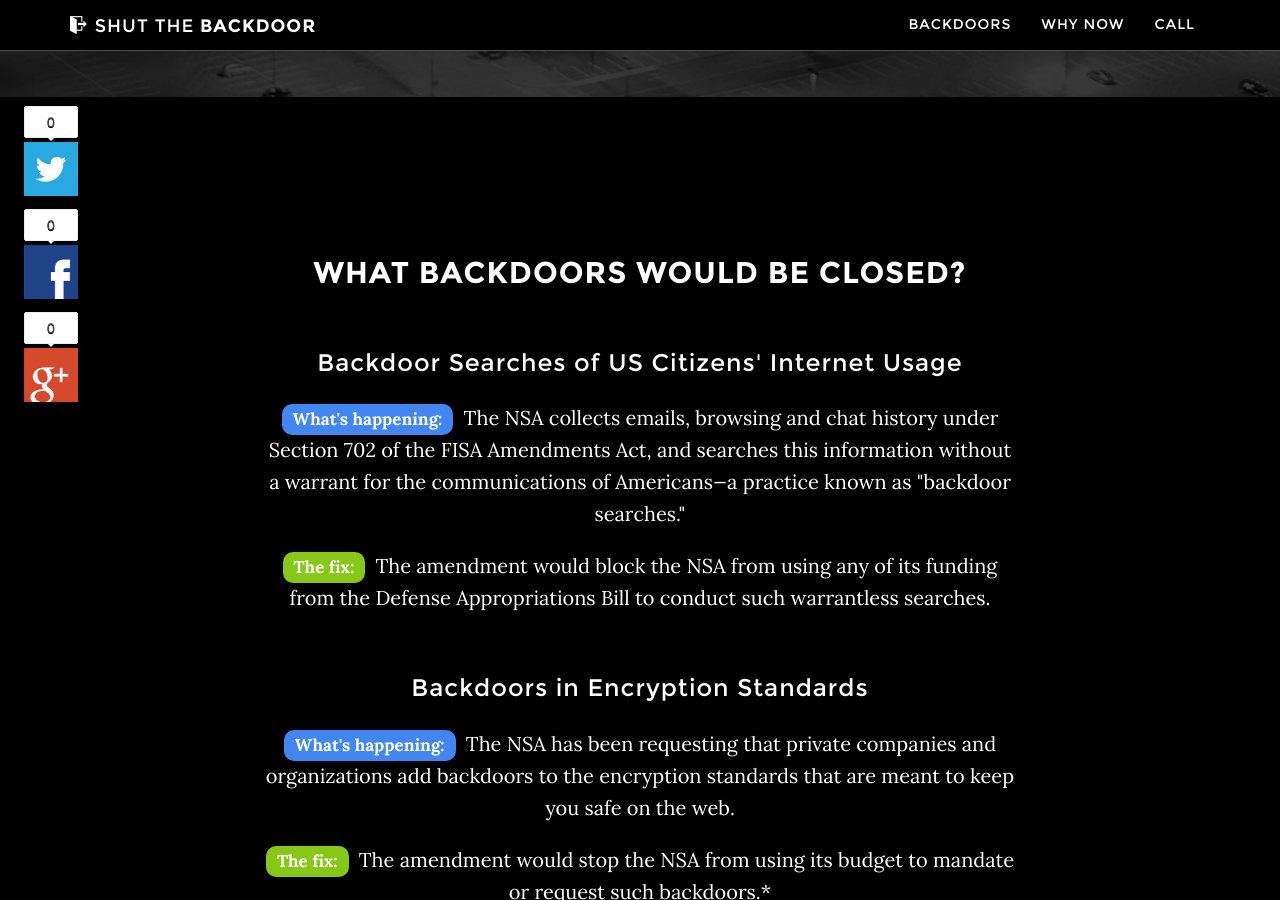
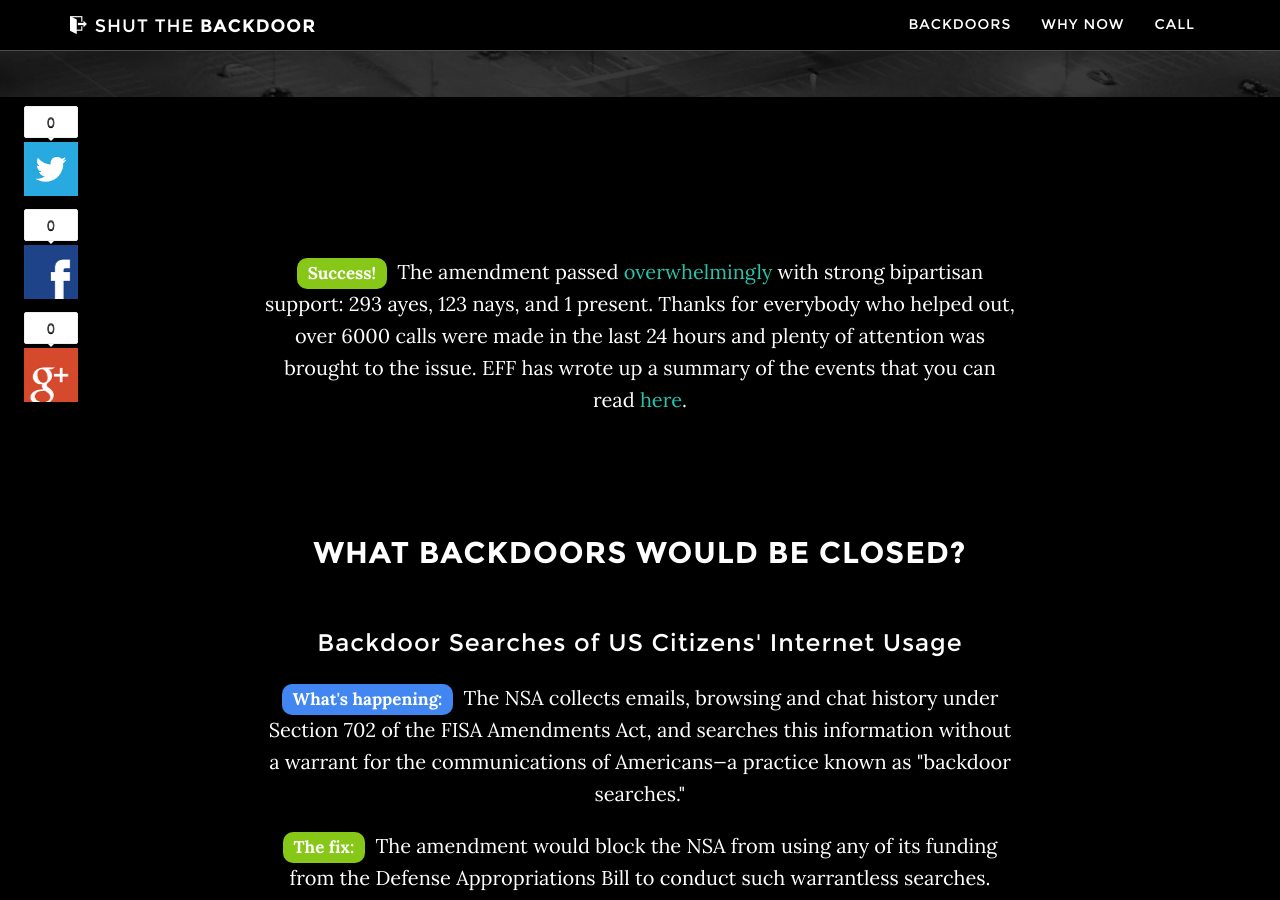
Before and after one commit to tfrce/shutthebackdoor, a Jekyll site: the page index.html, which Jekyll copies as it is, in a window 1280 px wide and 900 px high, scrolled down 803 px. Built offline with Jekyll 4.4.1, drawn with Linux system fonts in a browser that asks for light colours; comment, search, counter and statistics services are not loaded.

Commit message:
copy update

```diff
--- a/index.html
+++ b/index.html
@@ -103,6 +103,9 @@
     <section id="backdoors" class="container content-section text-center">
         <div class="row">
             <div class="col-lg-8 col-lg-offset-2">
+                <p><span class="badge fix">Success!</span> The amendment passed <a href="http://clerk.house.gov/evs/2014/roll327.xml">overwhelmingly</a> with strong bipartisan support: 293 ayes, 123 nays, and 1 present.  Thanks for everybody who helped out, over 6000 calls were made in the last 24 hours and plenty of attention was brought to the issue. EFF has wrote up a summary of the events that you can read <a href="https://www.eff.org/deeplinks/2014/06/eff-statement-massie-lofgren-amendment-passing-house">here</a>.</p>
+                <br /><br /><br /><br /><br />
+
                 <h2>What backdoors would be closed?</h2>
 
                 <h4>Backdoor Searches of US Citizens' Internet Usage</h4>
```
